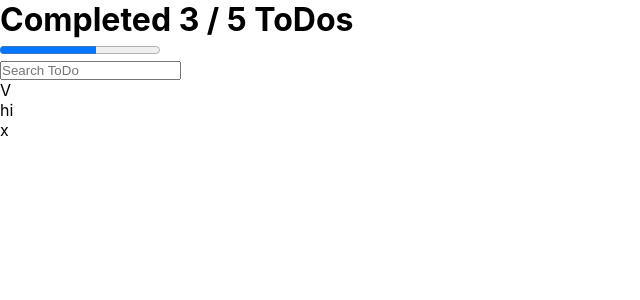
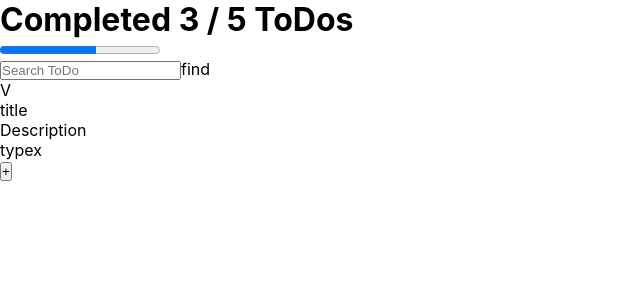
Before and after one commit to Hcrj99/Todo--List-App, a React (Create React App) app: page / in a window 1280 px wide. Shown: the top 300 px of the page, without its empty margins (0-640 px from the left). Built offline with nearby package versions, Linux system fonts and the light colour scheme.

Commit message:
add struct components

```diff
--- a/src/Components/Todoadd/todoadd.jsx
+++ b/src/Components/Todoadd/todoadd.jsx
@@ -1,6 +1,10 @@
 
 function TodoAdd () {
-
+	return(
+	<>
+	<button>+</button>
+	</>
+	);
 }
 
 export { TodoAdd };
--- a/src/Components/Todoitem/todoitem.jsx
+++ b/src/Components/Todoitem/todoitem.jsx
@@ -3,7 +3,9 @@ function TodoItem () {
 	return(
 		<li>
 		<span>V</span>
-		<p>hi</p>
+		<p>title</p>
+		<p>Description</p>
+		<span>type</span>
 		<span>x</span>
 		</li>
 	);
--- a/src/Components/Todosearch/todosearch.jsx
+++ b/src/Components/Todosearch/todosearch.jsx
@@ -1,7 +1,10 @@
 
 function TodoSearch () {
 	return (
+		<>
 		<input placeholder='Search ToDo'></input>
+		<span>find</span>
+		</>
 	);
 }
 
```
